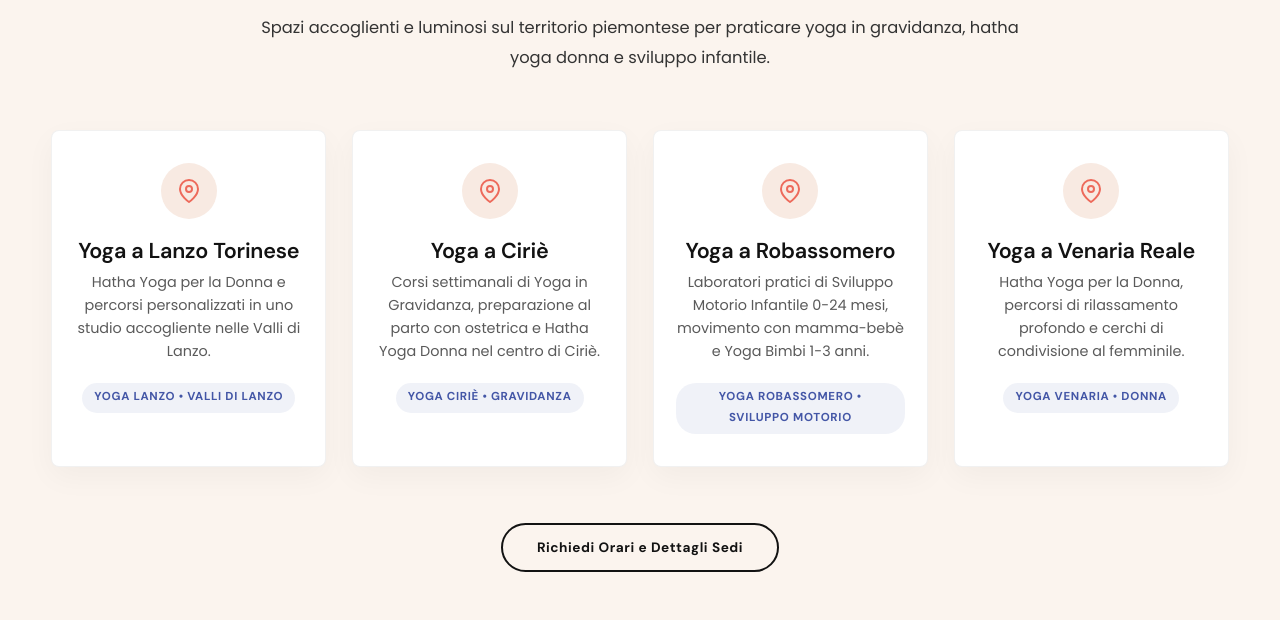
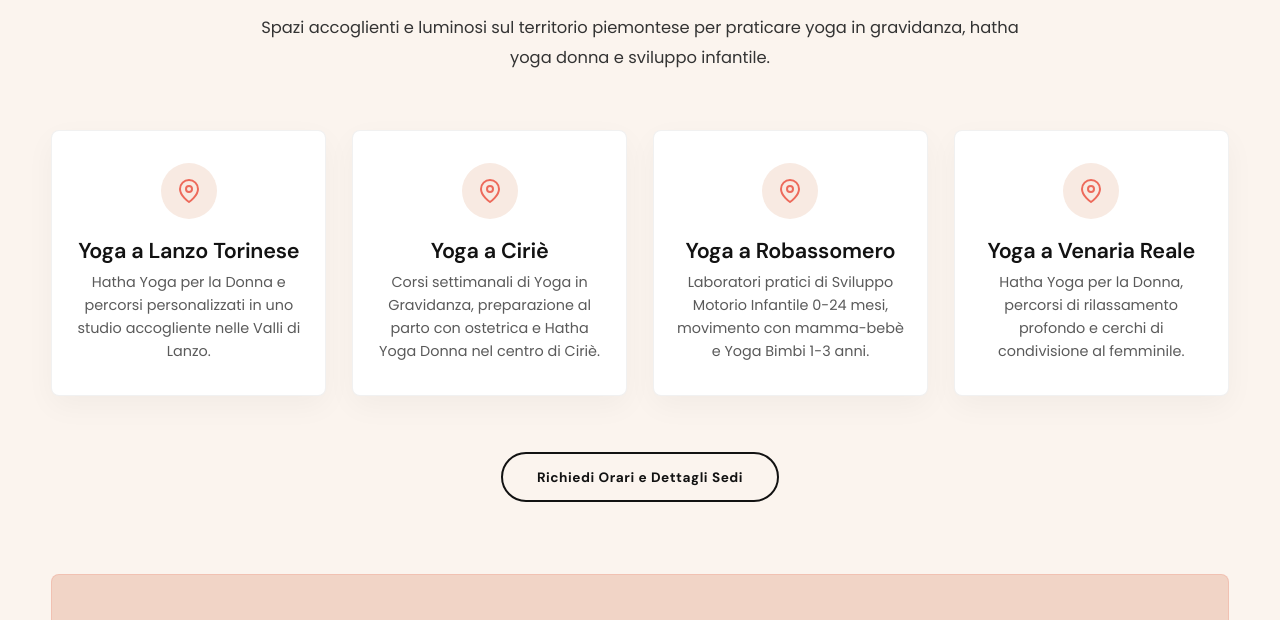
Before and after one commit to fprojetto/alexiagranato, a plain HTML site: page index.html in a window 1280 px wide. Shown: the part 11277-11897 px from the top of the page. Drawn offline with Linux system fonts and the light colour scheme.

Commit message:
Remove location tags from cards in Sedi section

```diff
--- a/index.html
+++ b/index.html
@@ -868,7 +868,6 @@
             </div>
             <h3>Yoga a Lanzo Torinese</h3>
             <p>Hatha Yoga per la Donna e percorsi personalizzati in uno studio accogliente nelle Valli di Lanzo.</p>
-            <span class="location-tag">Yoga Lanzo &bull; Valli di Lanzo</span>
           </div>
 
           <!-- Sede 2: Ciriè -->
@@ -878,7 +877,6 @@
             </div>
             <h3>Yoga a Ciriè</h3>
             <p>Corsi settimanali di Yoga in Gravidanza, preparazione al parto con ostetrica e Hatha Yoga Donna nel centro di Ciriè.</p>
-            <span class="location-tag">Yoga Ciriè &bull; Gravidanza</span>
           </div>
 
           <!-- Sede 3: Robassomero -->
@@ -888,7 +886,6 @@
             </div>
             <h3>Yoga a Robassomero</h3>
             <p>Laboratori pratici di Sviluppo Motorio Infantile 0-24 mesi, movimento con mamma-bebè e Yoga Bimbi 1-3 anni.</p>
-            <span class="location-tag">Yoga Robassomero &bull; Sviluppo Motorio</span>
           </div>
 
           <!-- Sede 4: Venaria -->
@@ -898,7 +895,6 @@
             </div>
             <h3>Yoga a Venaria Reale</h3>
             <p>Hatha Yoga per la Donna, percorsi di rilassamento profondo e cerchi di condivisione al femminile.</p>
-            <span class="location-tag">Yoga Venaria &bull; Donna</span>
           </div>
         </div>
 
--- a/styles.css
+++ b/styles.css
@@ -1457,7 +1457,7 @@ ul {
 .location-card p {
   font-size: 0.9rem;
   color: var(--color-text-muted);
-  margin-bottom: 1.2rem;
+  margin-bottom: 0;
   line-height: 1.6;
 }
 
```
Also changed, not shown: contatti.html (+0 -4 lines).
